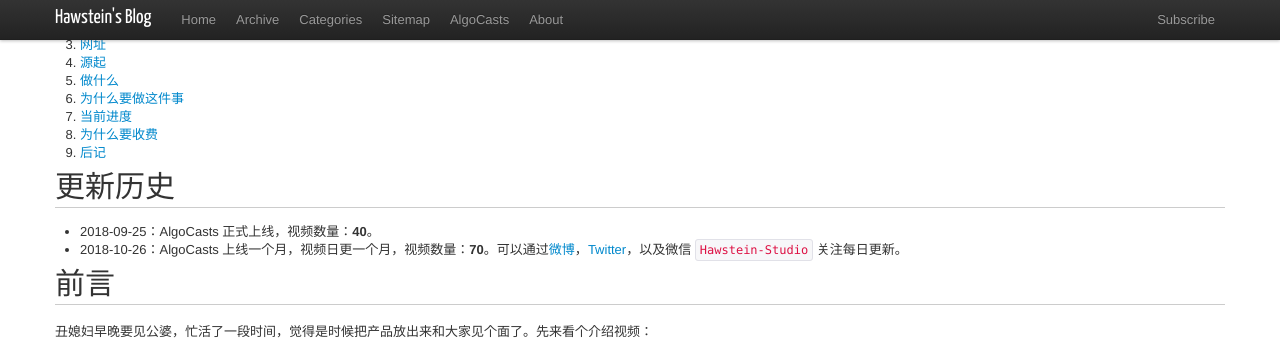
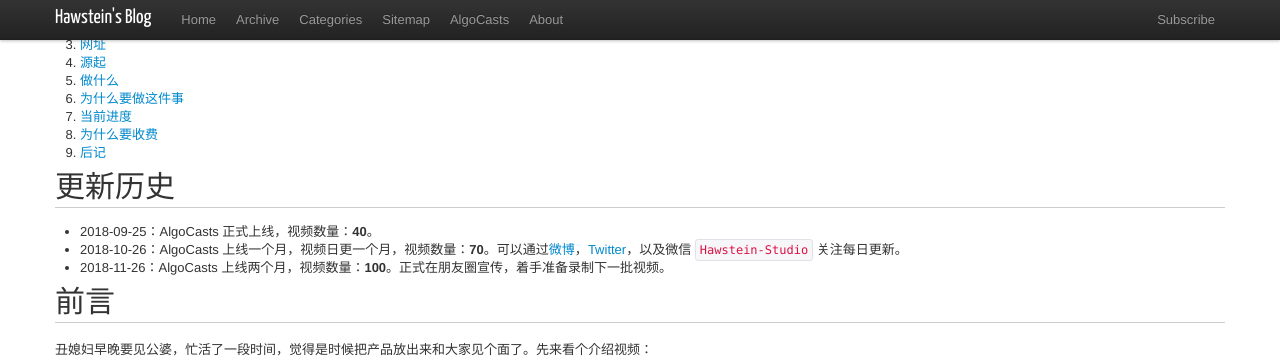
Before and after one commit to Hawstein/hawstein.github.com, a Jekyll site: the page built from _posts/2018/2018-9-25-algocasts-intro.md, in a window 1280 px wide and 900 px high, scrolled down 442 px, cut to the strip 0-357 px from the top of the window. Built offline with Jekyll 4.4.1, drawn with Linux system fonts in a browser that asks for light colours; comment, search, counter and statistics services are not loaded.

Commit message:
update post algocasts intro

```diff
--- a/_posts/2018/2018-9-25-algocasts-intro.md
+++ b/_posts/2018/2018-9-25-algocasts-intro.md
@@ -20,6 +20,7 @@ title: AlgoCasts 用心做好每一个算法视频
 
 * 2018-09-25：AlgoCasts 正式上线，视频数量：**40**。
 * 2018-10-26：AlgoCasts 上线一个月，视频日更一个月，视频数量：**70**。可以通过[微博](https://weibo.com/hawsteinstudio)，[Twitter](https://twitter.com/hawsteinstudio)，以及微信 `Hawstein-Studio` 关注每日更新。
+* 2018-11-26：AlgoCasts 上线两个月，视频数量：**100**。正式在朋友圈宣传，着手准备录制下一批视频。
 
 ## 前言
 
```
